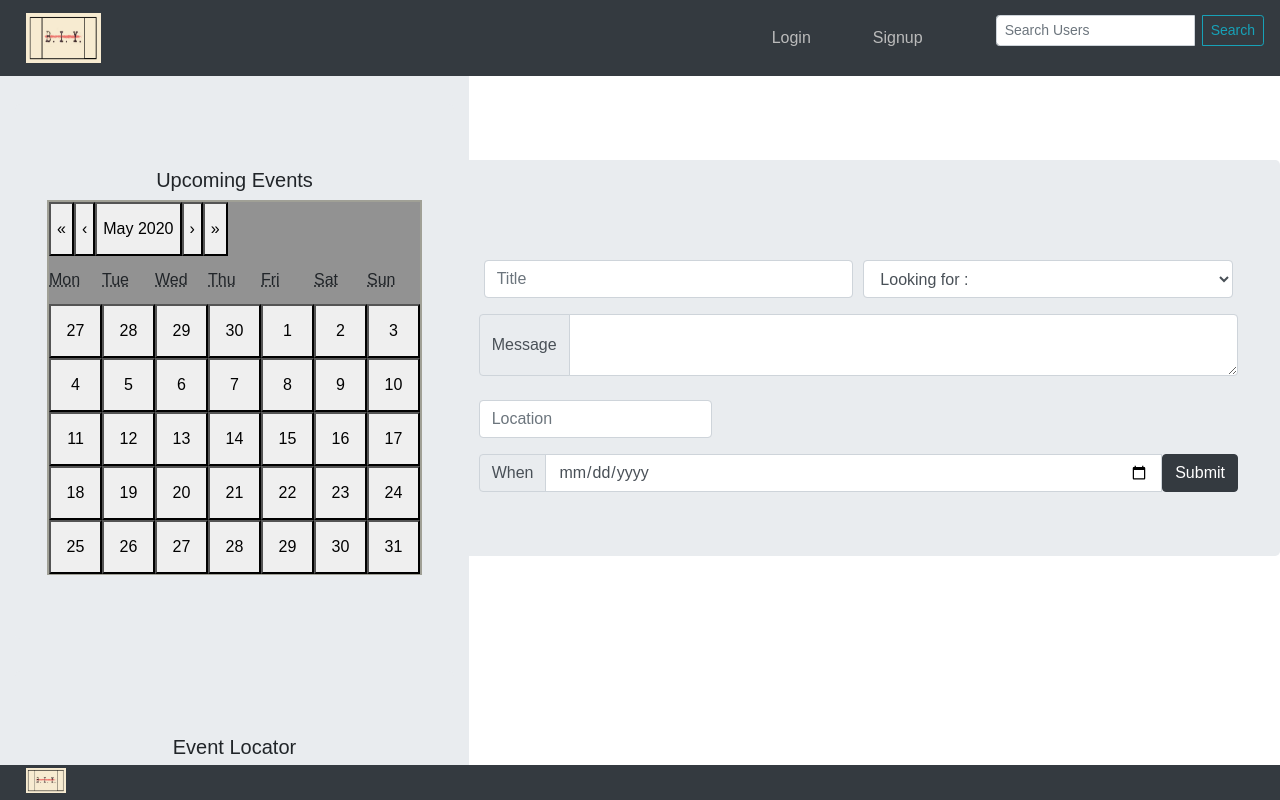
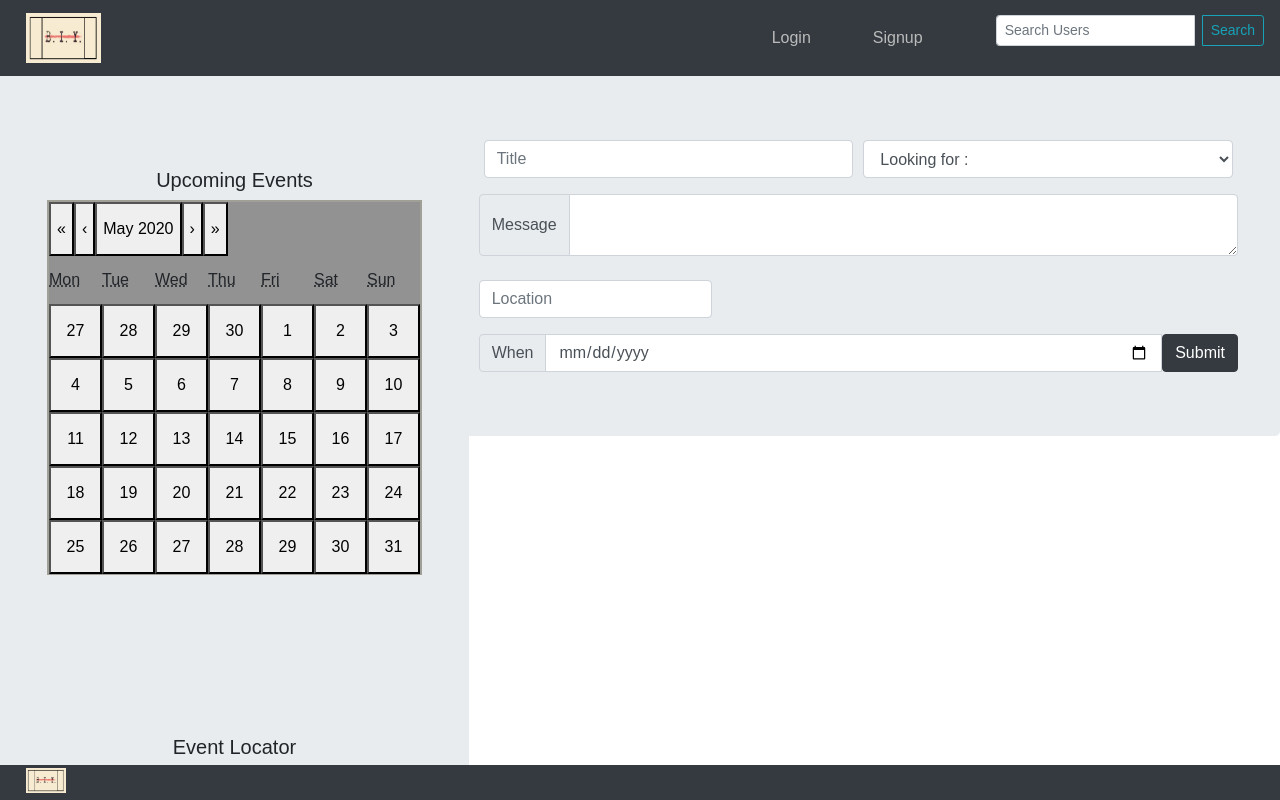
Before and after one commit to agtravis/book-it-yourself, a React (Create React App) app in the folder client/: page /post in a window 1280 px wide. Built offline with nearby package versions, Linux system fonts and the light colour scheme; no server answers.

Commit message:
general page layout

```diff
--- a/client/src/components/LoginForm/index.js
+++ b/client/src/components/LoginForm/index.js
@@ -70,7 +70,7 @@ class LoginForm extends Component {
         <Nav />
         <Row>
           <Col xl={12}>
-            <Jumbotron className="maincontain">
+            <Jumbotron className="logcontain">
             <h5 className="text-center">Login:</h5>
               <Container>
                 <Form>
--- a/client/src/components/LoginForm/style.css
+++ b/client/src/components/LoginForm/style.css
@@ -1,3 +1,3 @@
-.maincontain {
+.logcontain {
     margin-top: 120px;
   }
--- a/client/src/components/SignupForm/index.js
+++ b/client/src/components/SignupForm/index.js
@@ -141,7 +141,7 @@ class Signup extends Component {
         <Row>
           <Col xl={12}>
             <h5 className="text-center">Signup</h5>
-            <Jumbotron className="maincontain">
+            <Jumbotron className="signcontain">
               <Container>
                 <Form>
                   <Form.Row>
--- a/client/src/components/SignupForm/style.css
+++ b/client/src/components/SignupForm/style.css
@@ -1,3 +1,3 @@
-.maincontain {
+.signcontain {
   margin-top: 120px;
 }
--- a/client/src/pages/UserDetails.js
+++ b/client/src/pages/UserDetails.js
@@ -49,7 +49,6 @@ class Profile extends Component {
     return (
       <div>
         <Nav />
-
         <Row>
           <Col xl={4}>
             <div className="d-none d-xl-block">
@@ -57,7 +56,7 @@ class Profile extends Component {
             </div>
           </Col>
           <Col xl={8}>
-            <Jumbotron fluid>
+            <Jumbotron className="maincontain" fluid>
               {/* {this.state.user.username !== undefined ? ( */}
               <div>
                 <ProfileComponent
--- a/client/src/pages/style.css
+++ b/client/src/pages/style.css
@@ -1,5 +1,5 @@
 .maincontain {
-    margin-top: 150px;
+    margin: 0;
   }
 .homecontain {
     margin-top: 100px;
@@ -11,7 +11,3 @@
 .mainbg {
     background-color: rgb(194, 172, 132);
 }
-.logo {
-    border-width: 10px;
-    border-color: tomato;
-}
```
